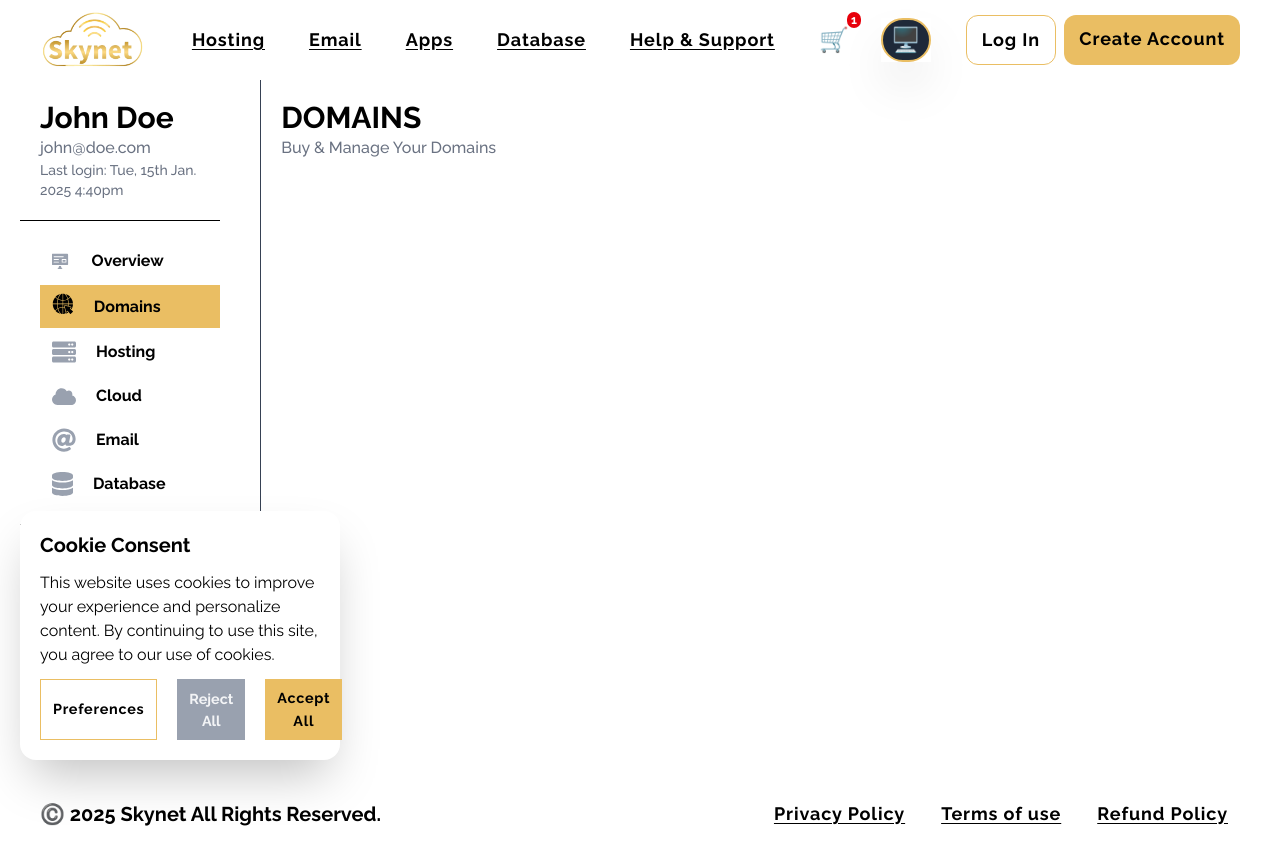
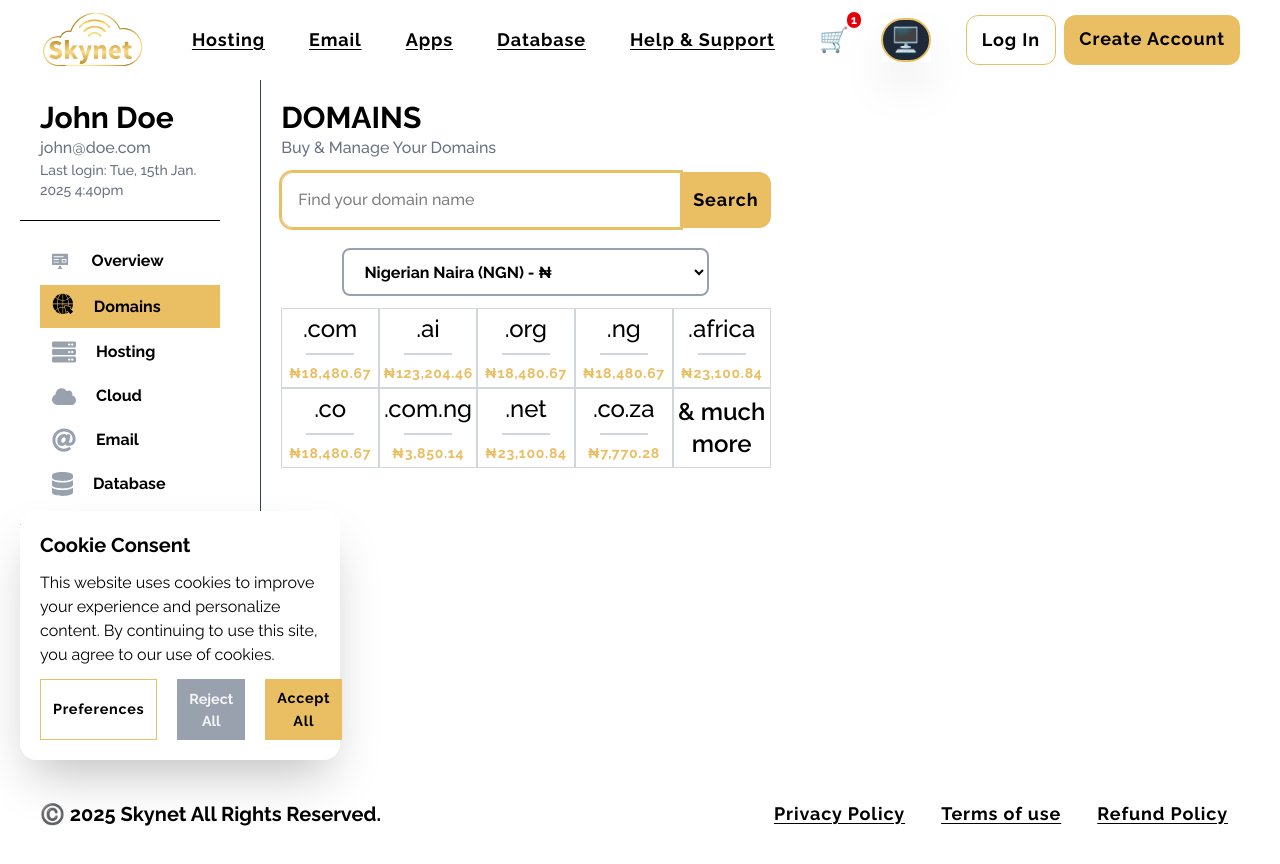
Before and after one commit to sapwavino/skynet_redesign_fe, a Vue app: page /dashboard/domains in a window 1280 px wide. Shown: the top 864 px of the page. Built offline with nearby package versions, Linux system fonts and the light colour scheme; what vue3-marquee would draw is missing.

Commit message:
DASHBOARD DOMAIN V1

```diff
--- a/src/components/DashboardDomains.vue
+++ b/src/components/DashboardDomains.vue
@@ -1,6 +1,9 @@
 <script>
+import DomainNameSearch from "@/components/DomainNameSearch.vue";
+
 export default {
-  name: "DashboardDomains"
+  name: "DashboardDomains",
+  components: {DomainNameSearch}
 }
 </script>
 
@@ -9,6 +12,9 @@ export default {
     <h1 class="header uppercase">Domains</h1>
     <h1 class="muteSubheader capitalize">Buy & Manage your domains</h1>
   </div>
+  <div class="w-1/2 mt-3">
+    <DomainNameSearch/>
+  </div>
 </template>
 
 <style scoped>
--- a/src/components/DomainNameSearch.vue
+++ b/src/components/DomainNameSearch.vue
@@ -180,7 +180,7 @@ export default {
 </script>
 
 <template>
-  <div class="w-1/3">
+  <div >
 
     <!--    DOMAIN SEARCH INPUT-->
     <section class="container flex h-14">
--- a/src/components/HeroSection.vue
+++ b/src/components/HeroSection.vue
@@ -11,7 +11,10 @@ export default {
 <template>
   <section class="hero">
     <h2 class="bigHeader"><span class="text-5xl tracking-wider">Do more online,</span> <br/> for much less</h2>
-    <DomainNameSearch class=""/>
+    <div class="mx-auto w-1/3">
+      <DomainNameSearch/>
+
+    </div>
   </section>
 </template>
 
```
